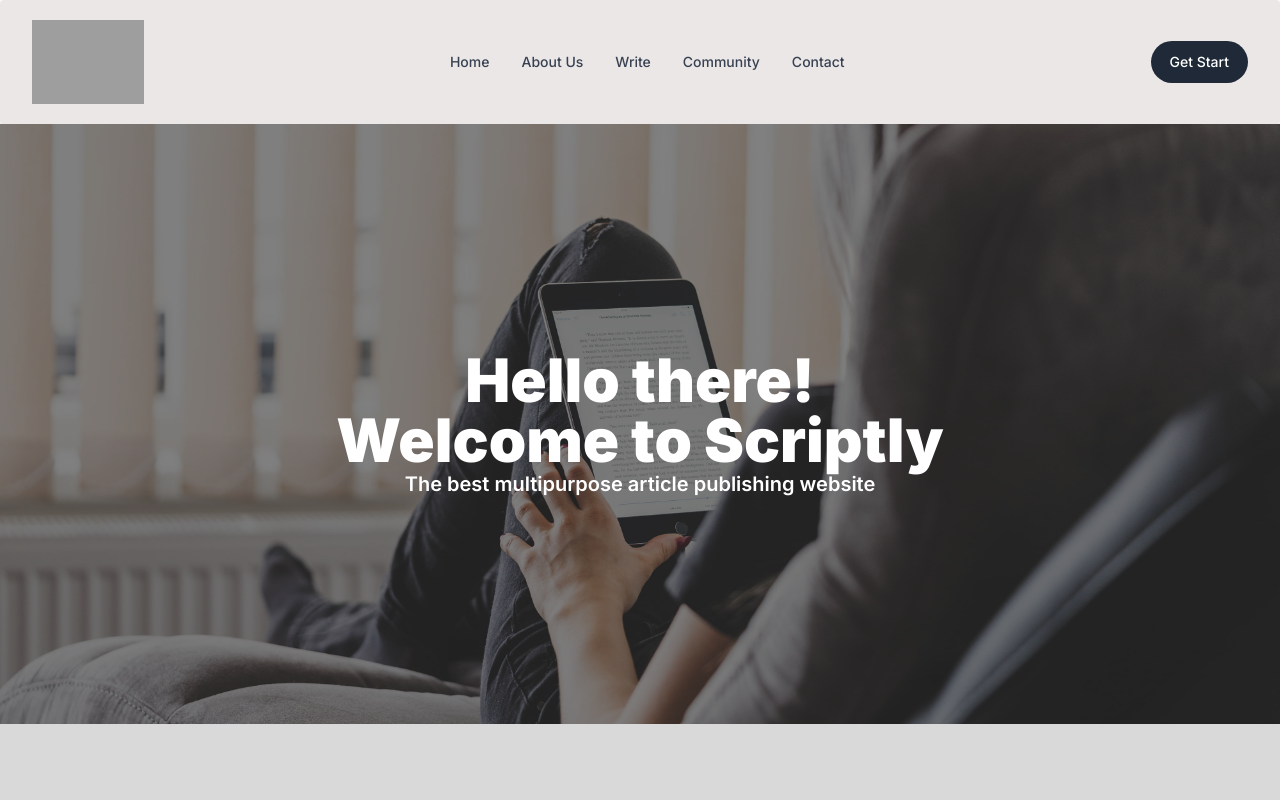
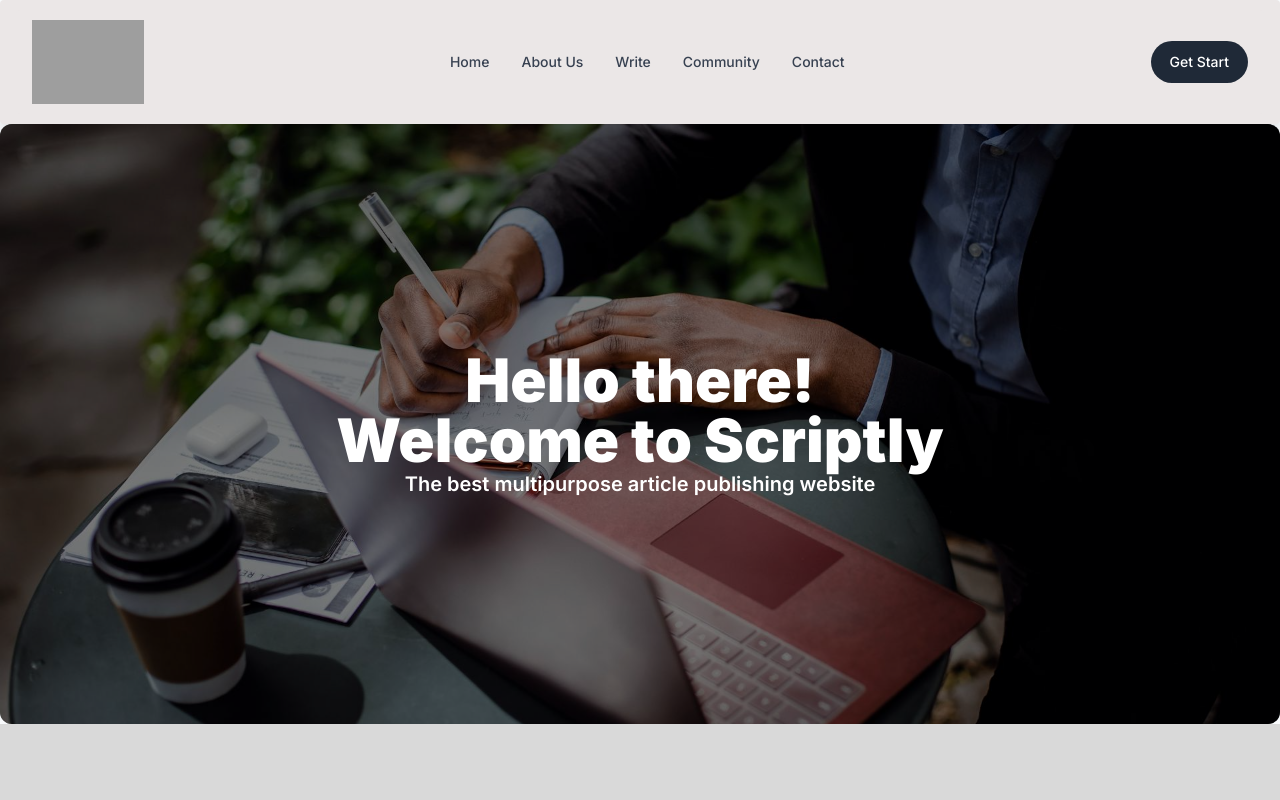
Before and after one commit to Alamin-22/Article-publishing-website-Client, a Next.js app: page / in a window 1280 px wide. Shown: the top 800 px of the page. Built offline with nearby package versions, Linux system fonts and the light colour scheme; no server answers; grey boxes are pictures that could not be loaded.

Commit message:
update banner image and make it rounded

```diff
--- a/src/Components/Home/Banner.jsx
+++ b/src/Components/Home/Banner.jsx
@@ -1,17 +1,20 @@
 import Image from "next/image";
+import bannerImg from "../../../public/bg-writing.jpg"
+
 
 const Banner = () => {
     return (
-        <div className="w-full h-[600px] bg-black relative">
-            <div className="absolute z-40 h-full w-full flex items-center justify-center text-center flex-col">
+        <div className="w-full h-[600px] bg-black relative rounded-xl">
+            <div className="absolute z-40 h-full w-full flex items-center justify-center text-center flex-col ">
                 <h1 className="text-white font-black text-3xl lg:text-6xl max-w-80 lg:max-w-[640px]">Hello there! Welcome to Scriptly</h1>
                 <p className="text-white font-semibold text-xl max-w-[640px] ">The best multipurpose article publishing website</p>
             </div>
-            <div className="opacity-50">
+            <div className="opacity-50 ">
                 <Image
                     layout="fill"
                     objectFit="cover"
-                    src="/bannerPic.jpg" alt="" />
+                    className="rounded-xl"
+                    src={bannerImg} alt="Banner Image" />
             </div>
         </div>
     );
```
Also changed, not shown: public/bg-writing.jpg (added).
